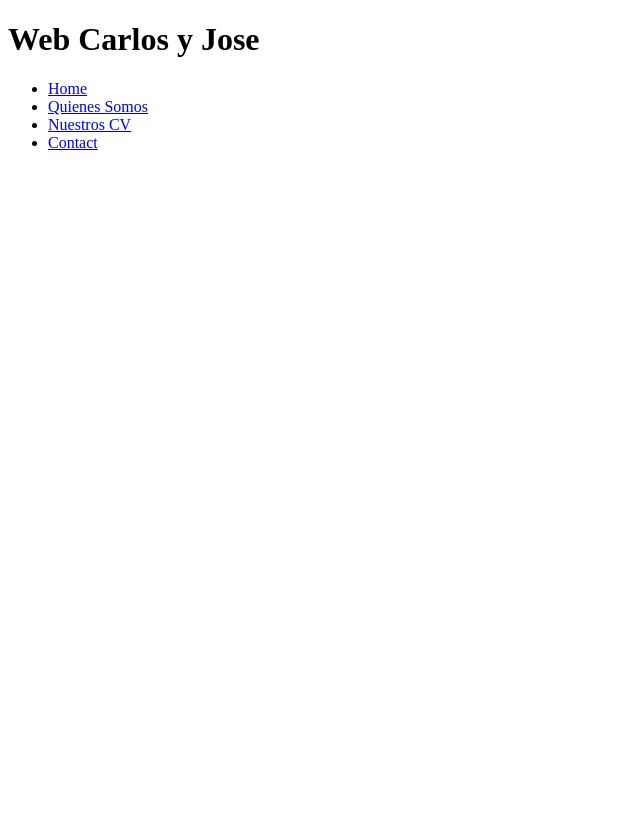
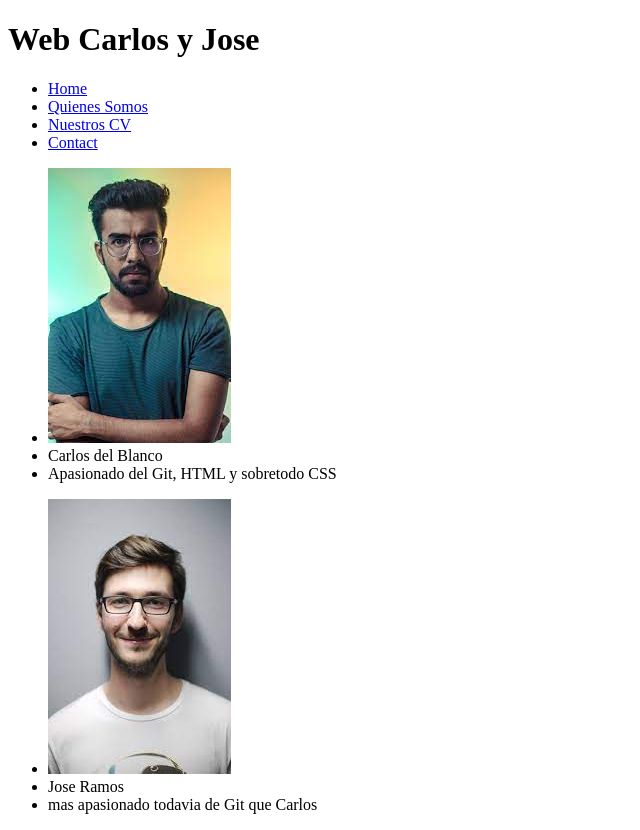
Before and after one commit to carlosdelblanco/202207-w1ch2-Jose-Ramos-Carlos-delBlanco, a plain HTML site: page quienessomos.html in a window 1280 px wide. Shown: the whole page, without its empty margins (0-640 px from the left). Before the commit the page ends 800 px from the top, so only its background shows below. Drawn offline with Linux system fonts and the light colour scheme.

Commit message:
new quienes somos, index and add images folder

```diff
--- a/quienessomos.html
+++ b/quienessomos.html
@@ -19,5 +19,20 @@
     </ul>
   </nav>
   </header>
+  <section>
+    <ul>
+      <li><img src="/images/carlos.jpeg" alt=""></li>
+      <li>Carlos del Blanco</li>
+      <li>Apasionado del Git, HTML y sobretodo CSS</li>
+    </ul>
+  </section>
+  <section>
+    <ul>
+      <li><img src="/images/jose.jpeg" alt=""></li>
+      <li>Jose Ramos</li>
+      <li>mas apasionado todavia de Git que Carlos</li>
+    </ul>
+  </section>
+
 </body>
 </html>
```
Also changed, not shown: index.html (+5 -5 lines), images/atope.jpg (renamed from atope.jpg), images/carlos.jpeg (added), images/core.png (renamed from core.png), images/jose.jpeg (added).
